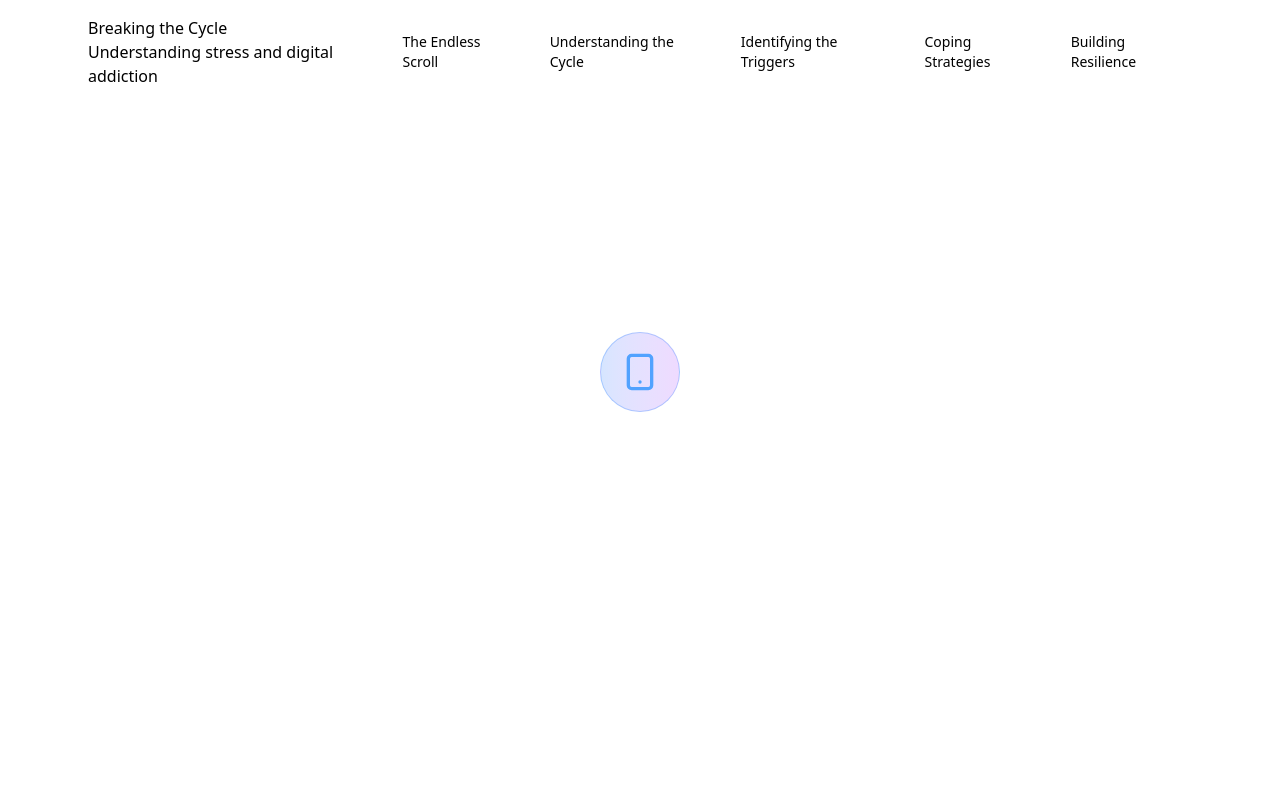
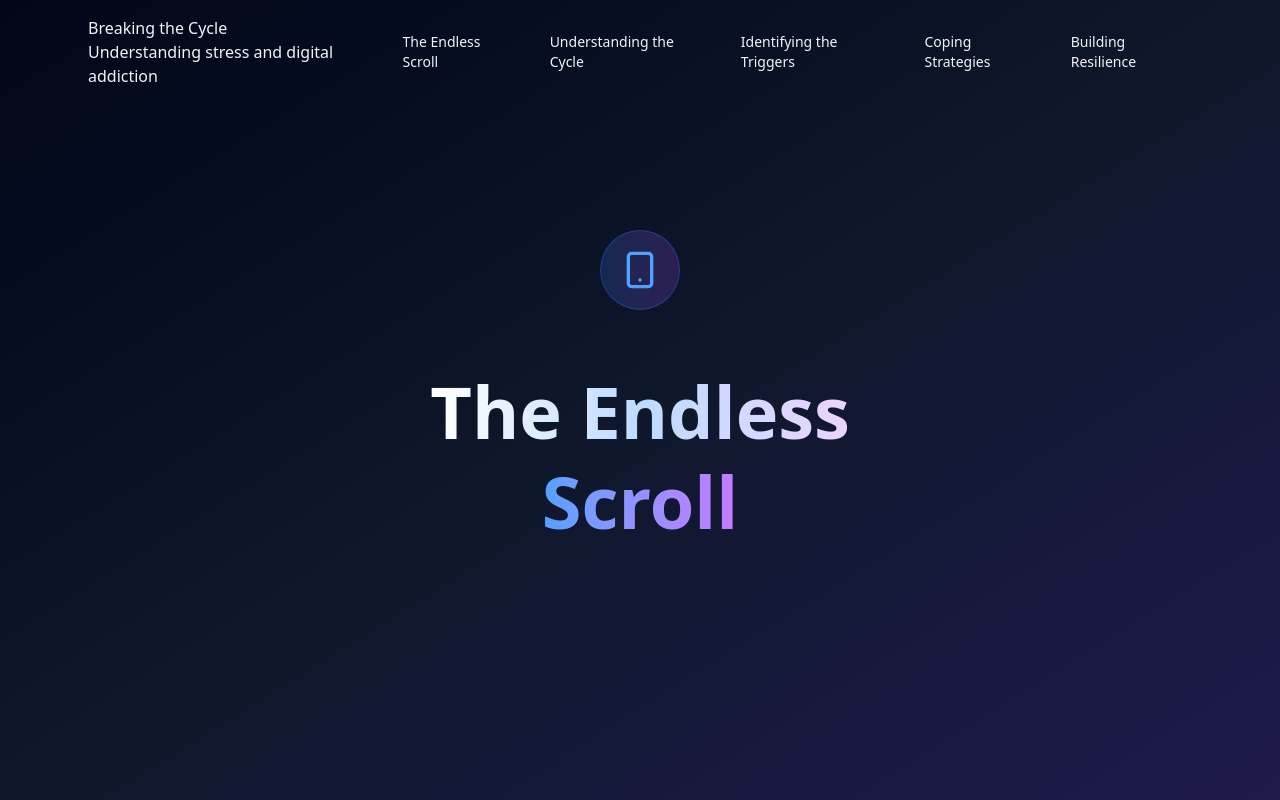
Before and after one commit to sagarEmn/stress-scroll, a React (Vite) app: page / in a window 1280 px wide. Built offline with nearby package versions, Linux system fonts and the light colour scheme.

Commit message:
feat: Implement Hero section heading with gradient text stylings

```diff
--- a/src/App.jsx
+++ b/src/App.jsx
@@ -17,10 +17,10 @@ function App() {
   ];
 
   return (
-    <>
+    <div className="min-h-screen bg-gradient-to-br from-slate-950 via-slate-900 to-indigo-950 text-gray-100 overflow-x-hidden">
       <Nav sections={sections} />
       <Hero />
-    </>
+    </div>
   );
 }
 
--- a/src/components/Hero.jsx
+++ b/src/components/Hero.jsx
@@ -14,6 +14,16 @@ const Hero = () => {
               <Smartphone className="w-10 h-10 text-blue-400" />
             </div>
           </div>
+
+          <h2 className="text-6xl md:text-7xl font-bold mb-6 leading-tight">
+            <span className="bg-gradient-to-r from-white via-blue-200 to-purple-200 bg-clip-text text-transparent">
+              The Endless
+            </span>
+            <br />
+            <span className="bg-gradient-to-r from-blue-400 to-purple-400 bg-clip-text text-transparent">
+              Scroll
+            </span>
+          </h2>
         </div>
       </div>
     </>
```
